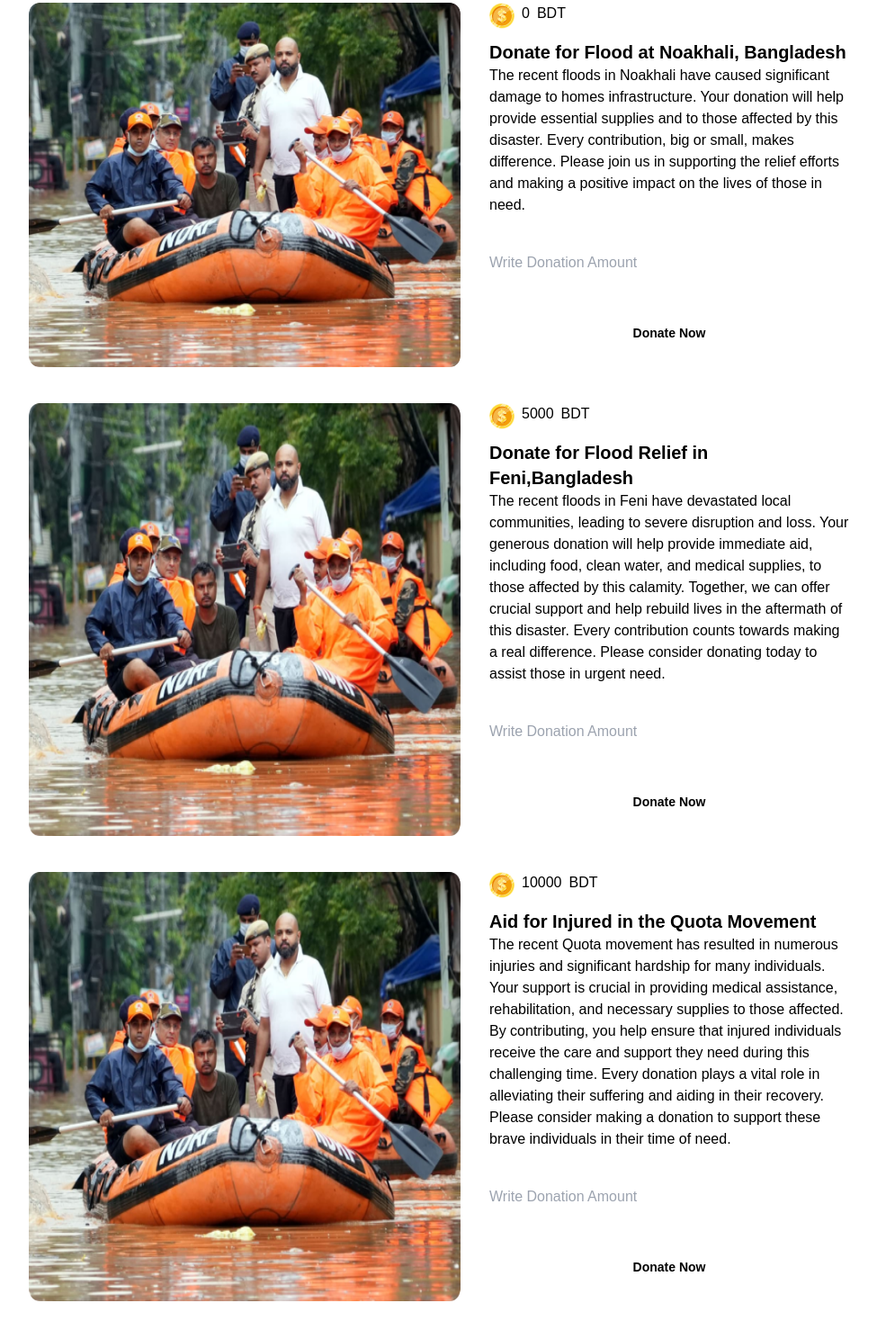
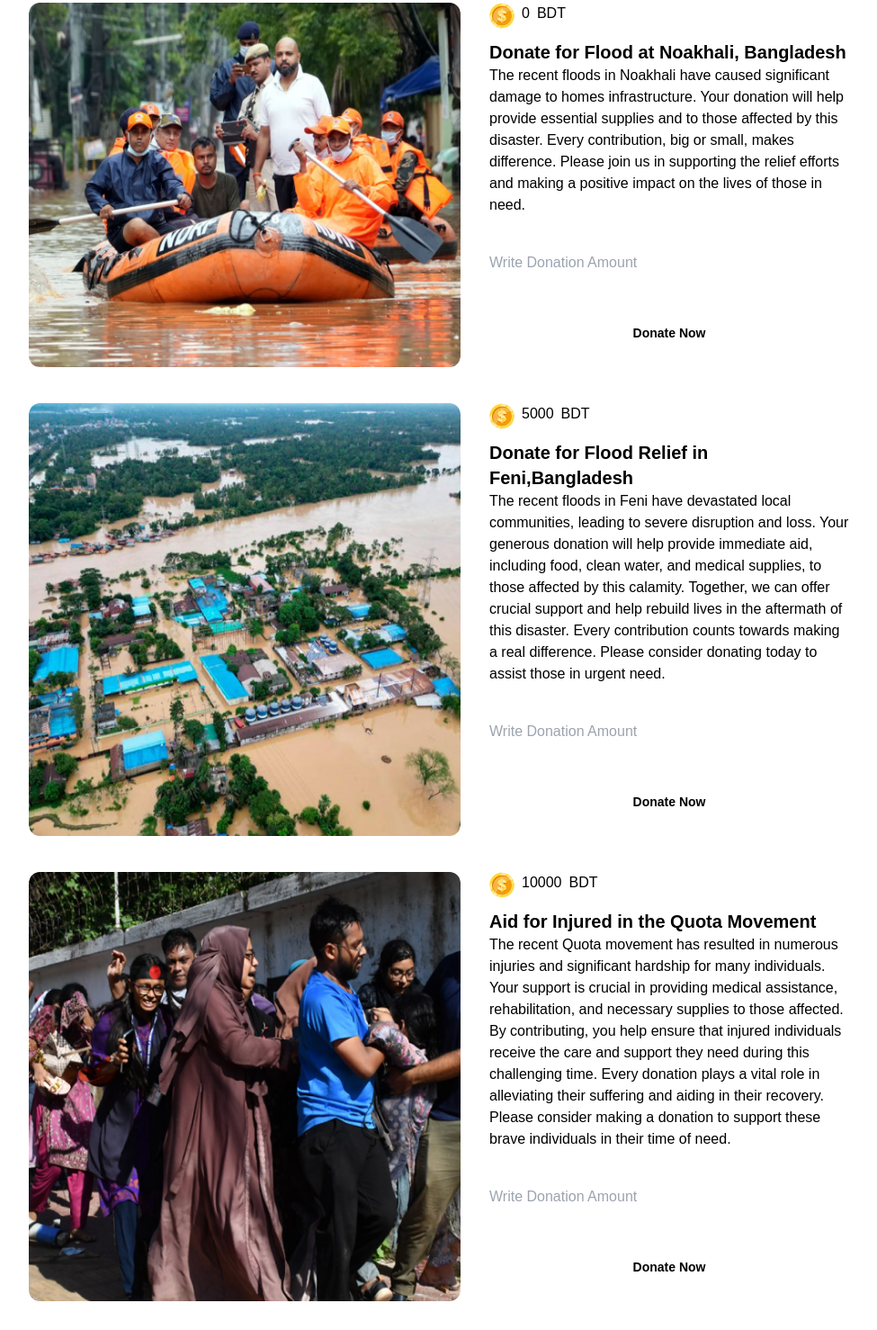
Before and after one commit to mannan-2024/updated-B10A5, a plain HTML site: page index.html in a window 1280 px wide. Shown: the part 258-1736 px from the top of the page at 90% size, without its empty margins (152-1127 px from the left). Drawn offline with nearby package versions, Linux system fonts and the light colour scheme.

Commit message:
updating card images

```diff
--- a/index.html
+++ b/index.html
@@ -58,7 +58,7 @@
 
     <!-- Feni Section -->
     <div id="Feni-Flood" class="flex gap-x-8 justify-center  pt-10">
-        <div class="w-6/12"><img class="rounded-xl h-full w-full" src="./assets/noakhali.png" alt=""></div>
+        <div class="w-6/12"><img class="rounded-xl h-full w-full" src="./assets/feni.png" alt=""></div>
         <dialog id="my-modal-2" class="rounded-lg align-center px-20 py-8  " >
             <div class="text-center  ">
                 <h1 class="text-3xl font-black">Congrates !</h1>
@@ -84,7 +84,7 @@
 
 <!-- Quota Section -->
 <div id="Quota-protest" class="flex gap-x-8 justify-center pt-10">
-    <div class="w-6/12"><img class="rounded-xl h-full w-full" src="./assets/noakhali.png" alt=""></div>
+    <div class="w-6/12"><img class="rounded-xl h-full w-full" src="./assets/quota-protest.png" alt=""></div>
     <dialog id="my-modal-3" class="rounded-lg align-center px-20 py-8  " >
         <div class="text-center  ">
             <h1 class="text-3xl font-black">Congrates !</h1>
```
